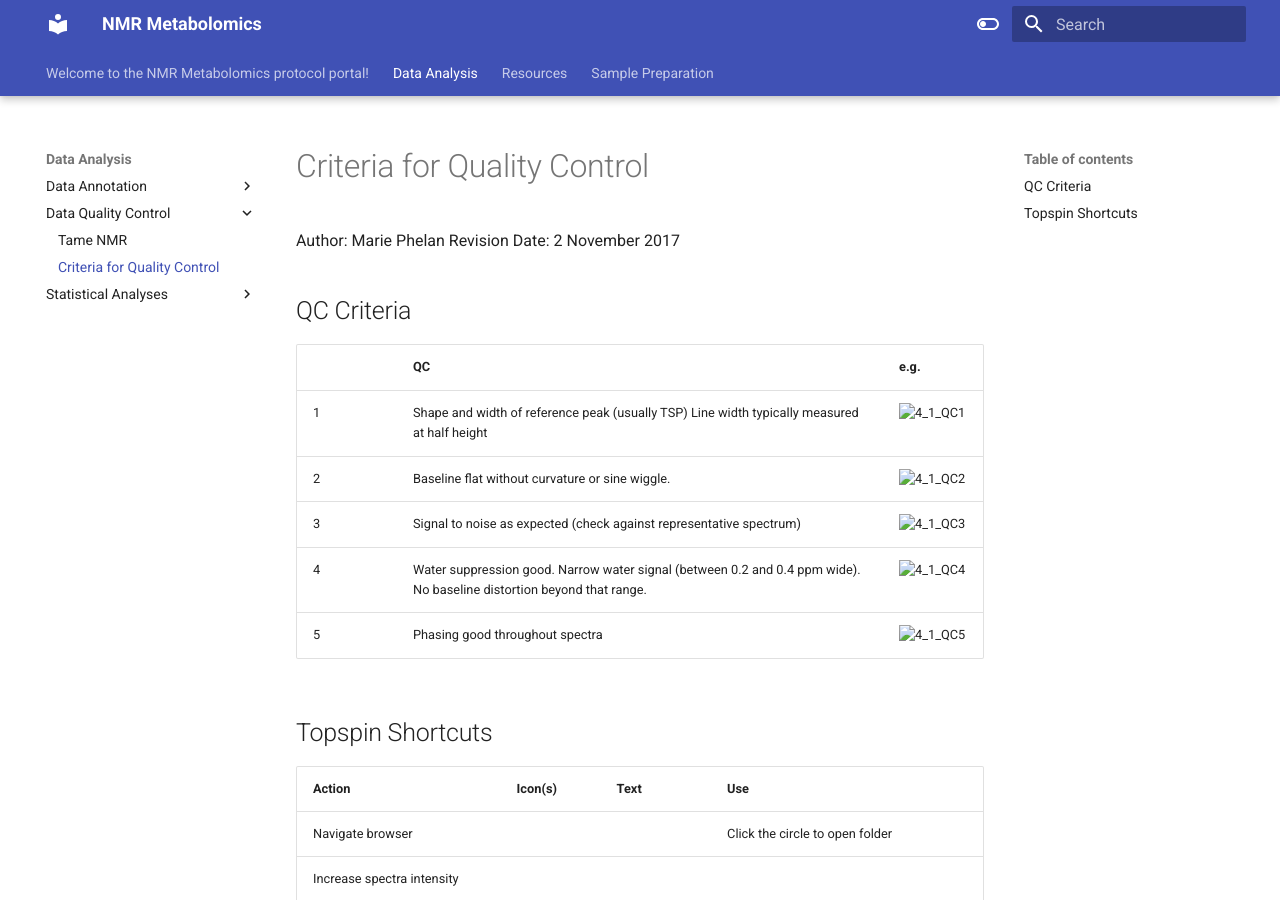
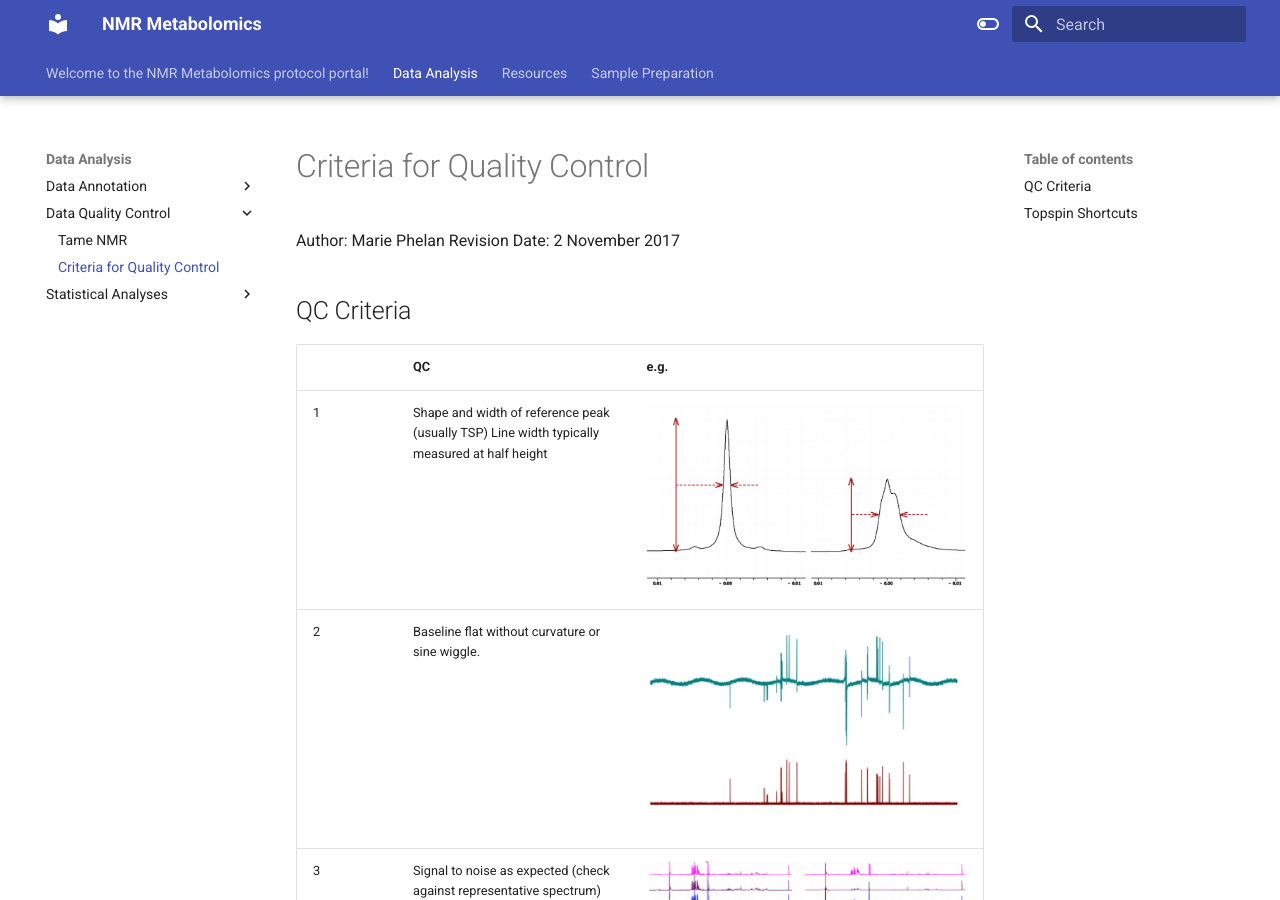
Before and after one commit to RGmetab/NMRmetab, an MkDocs documentation site: the page built from docs/Data Analysis/Data Quality Control/Topspin Quality Control.md, in a window 1280 px wide and 900 px high. Built offline with MkDocs 1.6.1 and Material for MkDocs 9.7.7, drawn with Linux system fonts in a browser that asks for light colours; the version menu is left out.

Commit message:
Update Topspin Quality Control.md

```diff
--- a/docs/Data Analysis/Data Quality Control/Topspin Quality Control.md
+++ b/docs/Data Analysis/Data Quality Control/Topspin Quality Control.md
@@ -5,13 +5,13 @@ Revision Date: 2 November 2017
 
 ## QC Criteria
 
-|      | QC                                                           | e.g.                             |
-| ---- | ------------------------------------------------------------ | -------------------------------- |
-| 1    | Shape and width of reference peak (usually TSP) Line width typically measured at half height | ![4_1_QC1](.\images\4_1_QC1.PNG) |
-| 2    | Baseline flat without curvature or sine wiggle.              | ![4_1_QC2](.\images\4_1_QC2.PNG) |
-| 3    | Signal to noise as expected (check against representative spectrum) | ![4_1_QC3](.\images\4_1_QC3.PNG) |
-| 4    | Water suppression good. Narrow water signal (between 0.2 and 0.4 ppm wide). No baseline distortion beyond that range. | ![4_1_QC4](.\images\4_1_QC4.PNG) |
-| 5    | Phasing good throughout spectra                              | ![4_1_QC5](.\images\4_1_QC5.png) |
+|      | QC                                                           | e.g.                       |
+| ---- | ------------------------------------------------------------ | -------------------------- |
+| 1    | Shape and width of reference peak (usually TSP) Line width typically measured at half height | ![4_1_QC1](..\4_1_QC1.PNG) |
+| 2    | Baseline flat without curvature or sine wiggle.              | ![4_1_QC2](4_1_QC2.PNG)    |
+| 3    | Signal to noise as expected (check against representative spectrum) | ![4_1_QC3](4_1_QC3.PNG)    |
+| 4    | Water suppression good. Narrow water signal (between 0.2 and 0.4 ppm wide). No baseline distortion beyond that range. | ![4_1_QC4](4_1_QC4.PNG)    |
+| 5    | Phasing good throughout spectra                              | ![4_1_QC5](./4_1_QC5.png)  |
 
 ## Topspin Shortcuts
 
```
